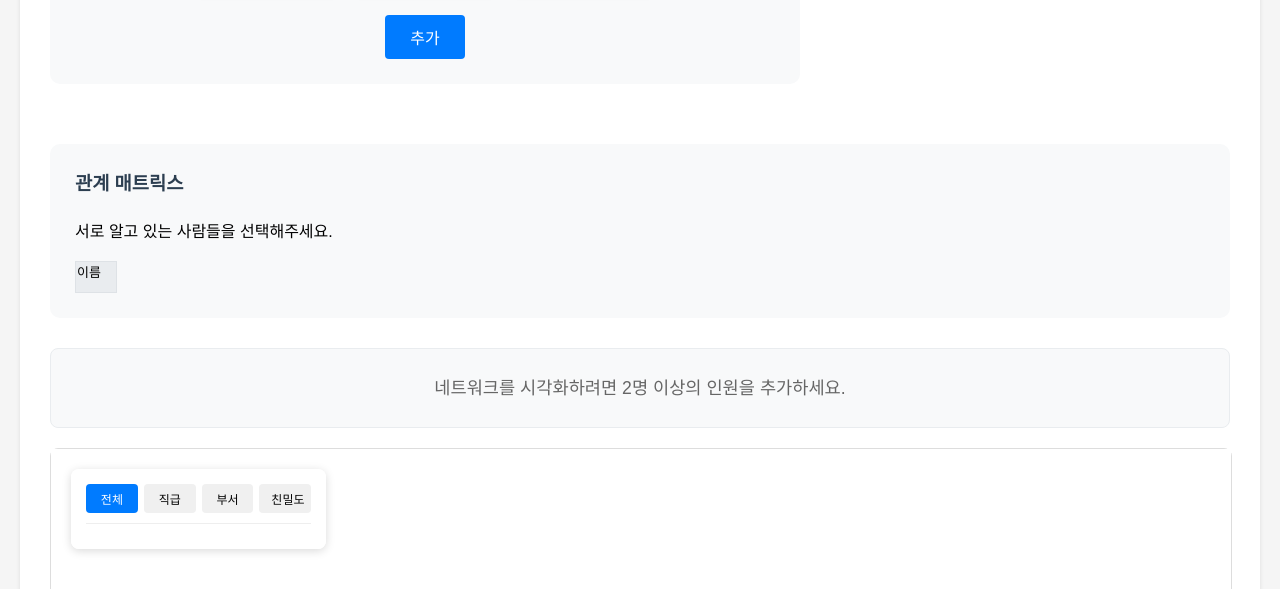
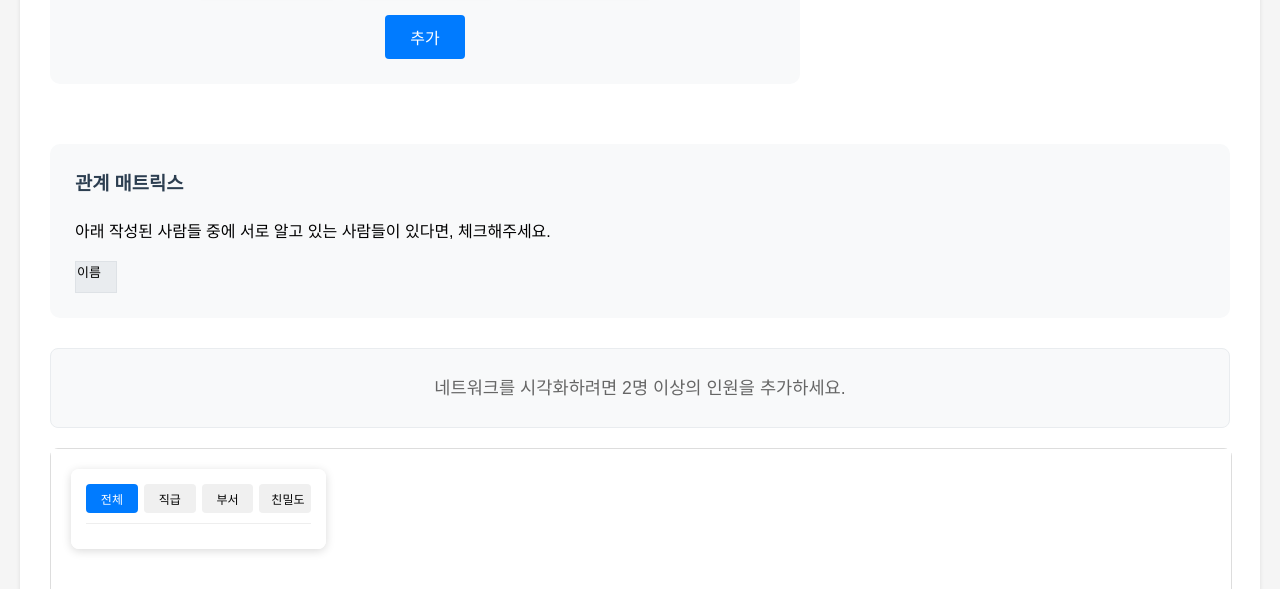
Before and after one commit to woonki-konkuk/Ego-Network-Assessment, a plain HTML site: page index.html in a window 1280 px wide. Shown: the part 844-1433 px from the top of the page. Drawn offline with nearby package versions, Linux system fonts and the light colour scheme.

Commit message:
Update index.html

```diff
--- a/index.html
+++ b/index.html
@@ -660,7 +660,7 @@
 
         <div class="matrix-section">
             <h3>관계 매트릭스</h3>
-            <p>서로 알고 있는 사람들을 선택해주세요.</p>
+            <p>아래 작성된 사람들 중에 서로 알고 있는 사람들이 있다면, 체크해주세요.</p>
             <div id="matrix"></div>
         </div>
 
```
